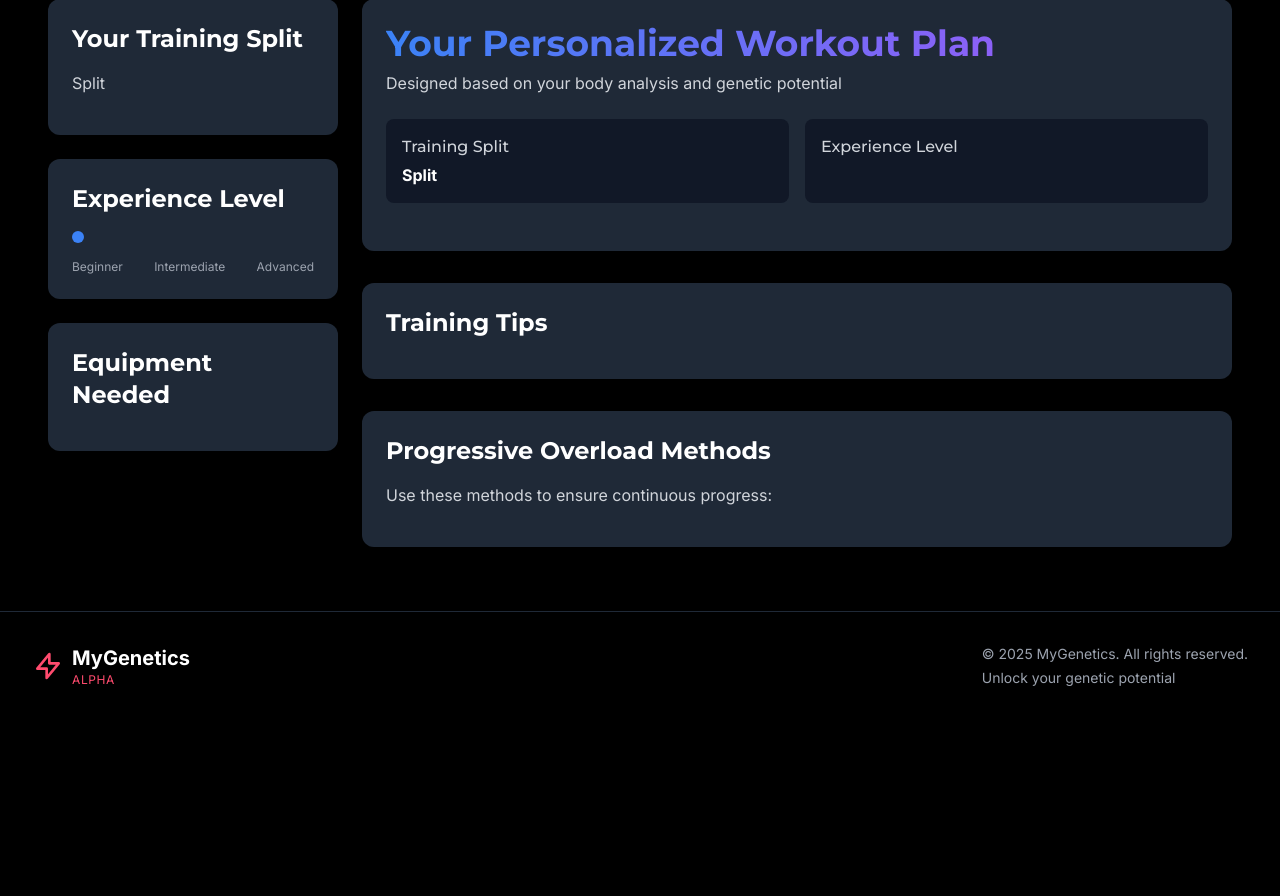
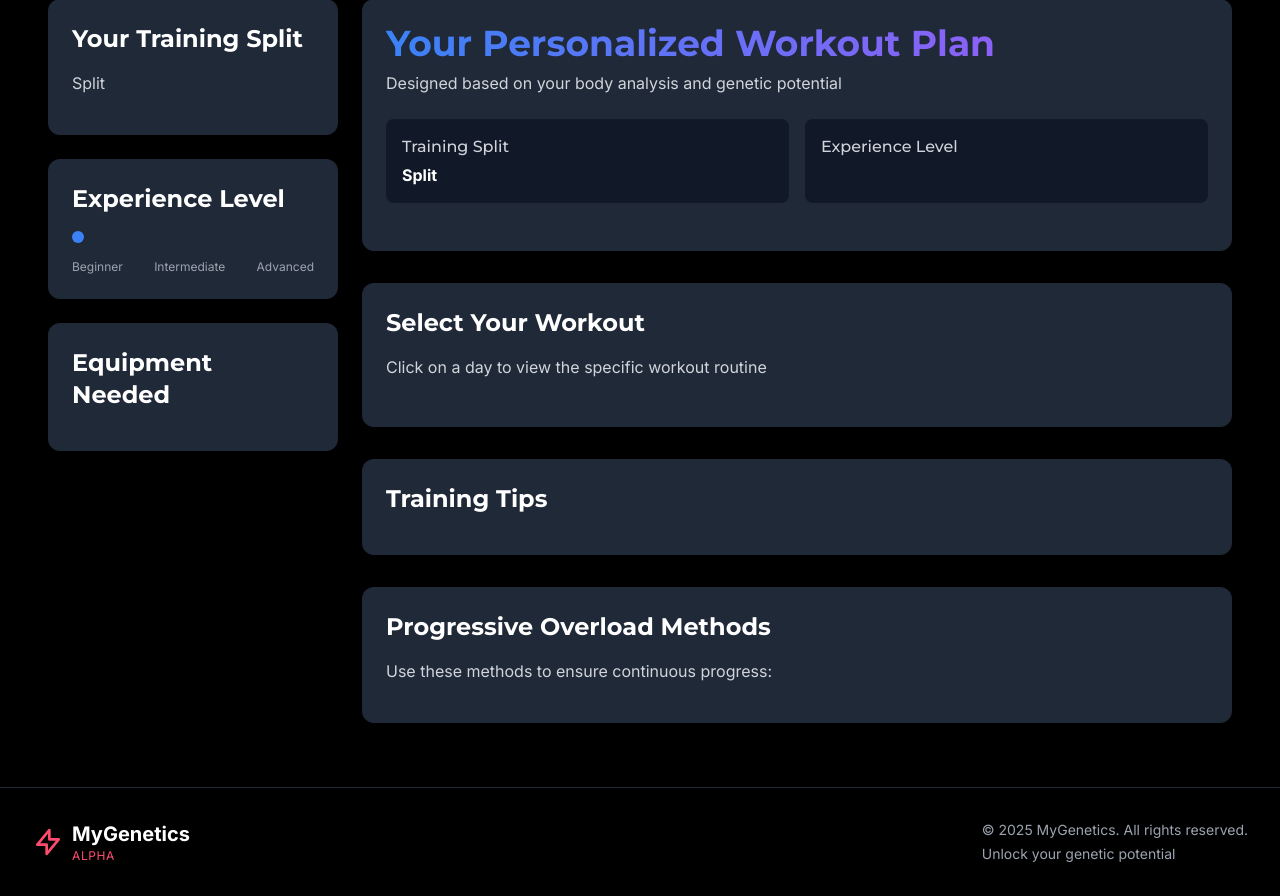
Before and after one commit to roarista/MyGeneticsApp, a Flask app: template templates/tailwind_workout_new.html in a window 1280 px wide. Shown: the part 129-1025 px from the top of the page. Before the commit the page ends 815 px from the top, so only its background shows below. Run offline with Flask 3, Linux system fonts and the light colour scheme; the template is opened without the code that fills it, so the values that code supplies are empty; some libraries are stand-ins or nearby versions.

Commit message:
Restore day selection buttons for daily workout routines.  Adds interactive buttons to select and display workout plans for each day of the week.
Replit-Commit-Author: Agent
Replit-Commit-Session-Id: 5eae1df4-39a3-4e13-a46d-53261f462b2a
Replit-Commit-Screenshot-Url: https://storage.googleapis.com/screenshot-production-us-central1/d539a280-1894-4a5b-a6d6-6a4b81966c40/15d398f8-2d1f-428c-8ff5-67b2ef037602.jpg

```diff
--- a/templates/tailwind_workout_new.html
+++ b/templates/tailwind_workout_new.html
@@ -197,10 +233,30 @@
         </div>
       </div>
 
-      <!-- Daily workout plans -->
-      <div class="space-y-8">
+      <!-- Day selector buttons -->
+      <div class="p-6 bg-gray-800 rounded-xl shadow-lg" data-aos="fade-up">
+        <h3 class="text-2xl font-bold text-white mb-4">Select Your Workout</h3>
+        <p class="text-gray-300 mb-6">Click on a day to view the specific workout routine</p>
+
+        <div class="grid grid-cols-2 sm:grid-cols-4 md:grid-cols-7 gap-2">
+          {% for day, workout in workout_plan.items() %}
+          <div id="day-btn-{{ loop.index }}"
+               class="day-button {% if 'push' in workout.category %}push-day{% elif 'pull' in workout.category %}pull-day{% elif 'legs' in workout.category %}legs-day{% elif 'rest' in workout.category %}rest-day{% endif %} bg-gray-900 rounded-lg p-3 flex flex-col items-center justify-center text-center"
+               onclick="showWorkout('{{ day }}')">
+            <div class="w-6 h-6 rounded-full flex items-center justify-center mb-2 {% if 'push' in workout.category %}push-badge{% elif 'pull' in workout.category %}pull-badge{% elif 'legs' in workout.category %}legs-badge{% elif 'rest' in workout.category %}rest-badge{% else %}core-badge{% endif %}">
+              <span class="text-white text-xs font-bold">{{ loop.index }}</span>
+            </div>
+            <span class="text-white font-medium">{{ day }}</span>
+            <span class="text-xs text-gray-400">{{ workout.category|capitalize }}</span>
+          </div>
+          {% endfor %}
+        </div>
+      </div>
+
+      <!-- Daily workout plans - hidden by default, shown when day is selected -->
+      <div id="workout-container" class="space-y-8">
         {% for day, workout in workout_plan.items() %}
-        <div class="workout-day {{ workout.category }} bg-gray-800 rounded-xl shadow-lg overflow-hidden" data-aos="fade-up" data-aos-delay="{{ loop.index * 100 }}">
+        <div id="workout-{{ day }}" class="workout-day {{ workout.category }} bg-gray-800 rounded-xl shadow-lg overflow-hidden hidden" data-aos="fade-up">
           <div class="p-6">
             <div class="flex flex-col sm:flex-row sm:items-center justify-between mb-4">
               <div>
@@ -273,4 +329,51 @@
     </div>
   </div>
 </div>
+
+<script>
+  // JavaScript to handle day selection and workout display
+  document.addEventListener('DOMContentLoaded', function() {
+    // Show the first day's workout by default
+    const firstDay = document.querySelector('.day-button');
+    if (firstDay) {
+      firstDay.classList.add('active');
+      const dayName = firstDay.querySelector('.text-white.font-medium').textContent;
+      showWorkout(dayName);
+    }
+  });
+
+  function showWorkout(day) {
+    // Hide all workout panels
+    const workoutPanels = document.querySelectorAll('[id^="workout-"]');
+    workoutPanels.forEach(panel => {
+      panel.classList.add('hidden');
+    });
+
+    // Remove active class from all buttons
+    const dayButtons = document.querySelectorAll('.day-button');
+    dayButtons.forEach(button => {
+      button.classList.remove('active');
+    });
+
+    // Show the selected day's workout
+    const selectedWorkout = document.getElementById(`workout-${day}`);
+    if (selectedWorkout) {
+      selectedWorkout.classList.remove('hidden');
+    }
+
+    // Add active class to the clicked button
+    const dayButtons2 = document.querySelectorAll('.day-button');
+    dayButtons2.forEach(button => {
+      const buttonDay = button.querySelector('.text-white.font-medium').textContent;
+      if (buttonDay === day) {
+        button.classList.add('active');
+      }
+    });
+
+    // Scroll to the workout panel
+    if (selectedWorkout) {
+      selectedWorkout.scrollIntoView({ behavior: 'smooth', block: 'nearest' });
+    }
+  }
+</script>
 {% endblock %}
```
Also changed, not shown: other parts of templates/tailwind_workout_new.html (+36 -0 lines).
